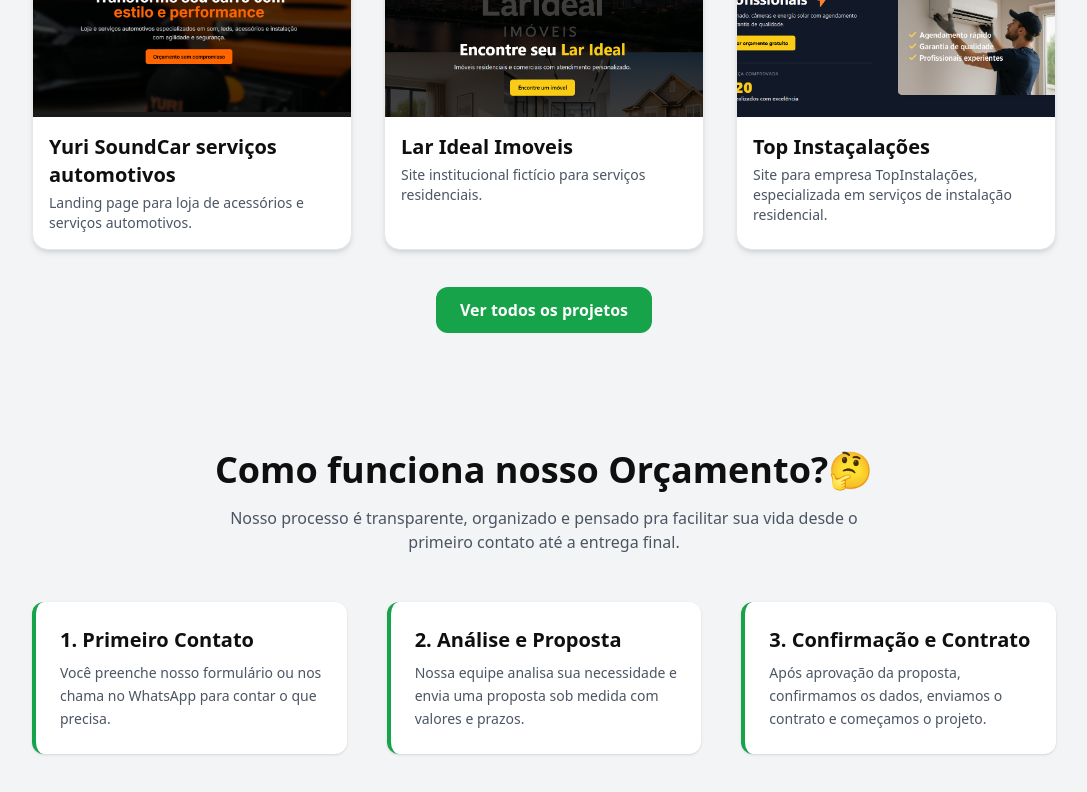
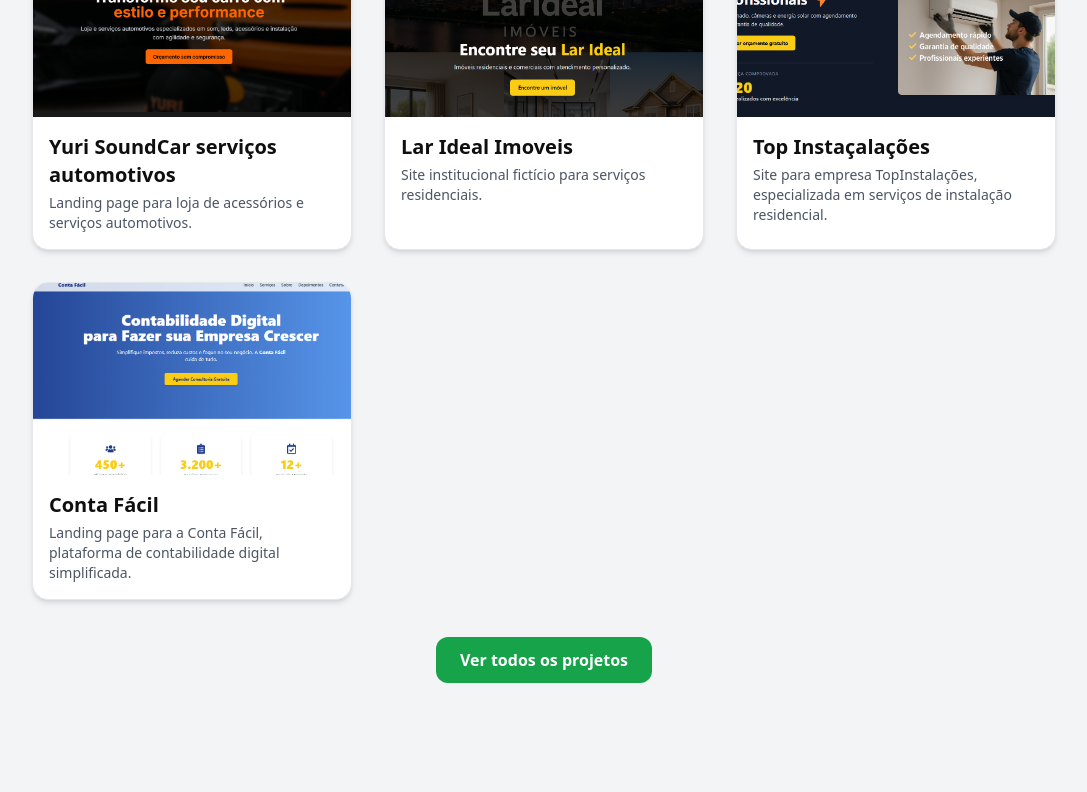
Before and after one commit to adriolivdev/kaizen-landingV2, a React (Vite) app: page / in a window 1280 px wide. Shown: the part 1428-2220 px from the top of the page, without its empty margins (96-1183 px from the left). Built offline with nearby package versions, Linux system fonts and the light colour scheme.

Commit message:
style: adicionei mais projetos

```diff
--- a/src/components/Portfolio.tsx
+++ b/src/components/Portfolio.tsx
@@ -20,6 +20,16 @@ export default function Portfolio() {
       imagem: '/topInstalacao-project.png',
       link: 'https://topinstalacoes-landing.vercel.app/',
     },
+
+    {
+      nome: 'Conta Fácil',
+      descricao: 'Landing page para a Conta Fácil, plataforma de contabilidade digital simplificada.',
+      imagem: '/contafacil.png',
+      link: 'https://contafacil-landing.vercel.app/',
+    }
+
+
+
   ];
 
   return (
--- a/src/pages/PortfolioPage.tsx
+++ b/src/pages/PortfolioPage.tsx
@@ -59,10 +59,21 @@ const todosProjetos: Projeto[] = [
     nome: 'Top Instaçalações',
     descricao: 'Site para empresa de instalação de serviços residenciais.',
     imagem: 'topInstalacao-project.png',
-    link: '#',
+    link: 'https://topinstalacoes-landing.vercel.app/',
     stacks: ['react', 'tailwind'],
     categoria: 'Landing Pages',
   },
+  {
+    nome: 'Conta Fácil',
+    descricao: 'Landing page de conversão para empresa de contabilidade digital.',
+    imagem: 'contafacil.png',
+    link: 'https://contafacil-landing.vercel.app/',
+    stacks: ['react', 'typescript', 'tailwind'],
+    categoria: 'Landing Pages',
+  }
+
+
+
 ];
 
 export default function PortfolioPage() {
```
Also changed, not shown: public/contafacil.png (added).
